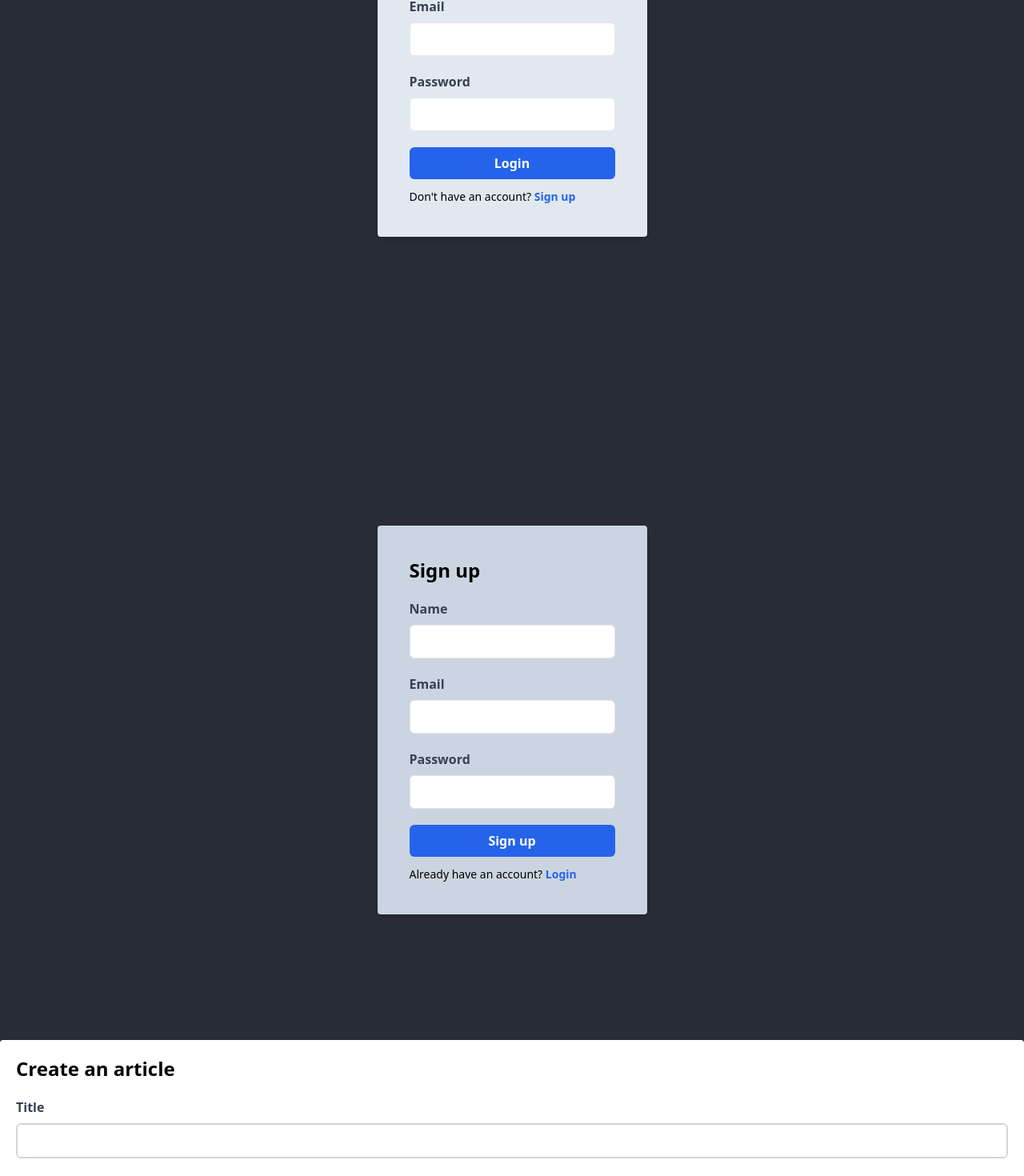
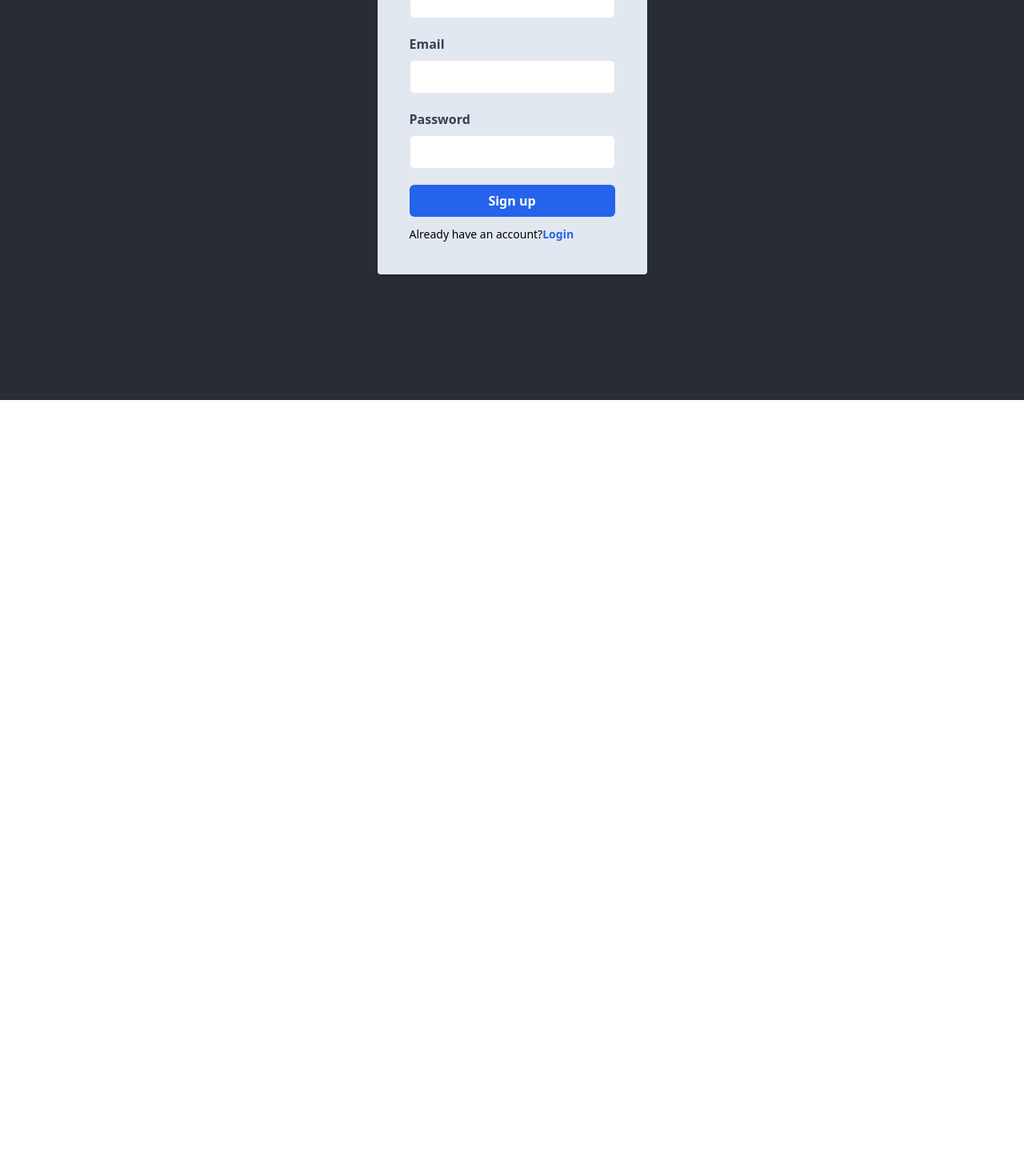
Before and after one commit to i-m-prabhat/Blog-App, a React (Create React App) app: page /signup in a window 1280 px wide. Shown: the part 300-1770 px from the top of the page at 80% size. After the commit the page ends 800 px from the top, so only its background shows below. Built offline with nearby package versions, Linux system fonts and the light colour scheme.

Commit message:
signup functionality added

```diff
--- a/src/App.js
+++ b/src/App.js
@@ -1,4 +1,5 @@
 import React from 'react'
+import { BrowserRouter, Routes, Route } from 'react-router-dom'
 import LoginForm from './components/LoginForm'
 import SignupForm from './components/SignupForm'
 import ArticleForm from './components/ArticleForm'
@@ -11,13 +12,20 @@ const App = () =>
 {
   return (
     <>
-      <LoginForm />
-      <SignupForm />
-      <ArticleForm />
+      <BrowserRouter>
+        <Routes>
+          <Route exact path='/login' element={<LoginForm />} />
+          <Route exact path='/signup' element={<SignupForm />} />
+        </Routes>
+      </BrowserRouter>
+
+      {/* <LoginForm /> */}
+      {/* <SignupForm /> */}
+      {/* <ArticleForm /> */}
       {/* <ArticleList /> */}
       {/* <ArticleView /> */}
       {/* <ArticleCard /> */}
-      <CommentForm />
+      {/* <CommentForm /> */}
     </>
   )
 }
--- /dev/null
+++ b/src/baseUrl.json
@@ -0,0 +1,3 @@
+{
+    "baseurl": "http://localhost:8080"
+}
--- a/src/components/LoginForm.jsx
+++ b/src/components/LoginForm.jsx
@@ -1,21 +1,41 @@
 import React from 'react'
+import { Link, useNavigate } from 'react-router-dom'
 
 const LoginForm = () =>
 {
+    const redirect = useNavigate();
+
+    const handleLogin = () =>
+    {
+        redirect("/signup");
+    }
     return (
         <div className="flex justify-center items-center h-screen">
             <form className="bg-slate-200 p-10 rounded shadow-md">
                 <h2 className="text-2xl font-bold mb-5">Login</h2>
                 <div className="mb-5">
                     <label htmlFor="email" className="block mb-2 font-bold text-gray-700">Email</label>
-                    <input type="email" id="email" className="w-full px-3 py-2 border rounded-md focus:outline-none focus:ring-2 focus:ring-blue-600" />
+                    <input
+                        type="email"
+                        id="email"
+                        required
+                        className="w-full px-3 py-2 border rounded-md focus:outline-none focus:ring-2 focus:ring-blue-600" />
                 </div>
                 <div className="mb-5">
                     <label htmlFor="password" className="block mb-2 font-bold text-gray-700">Password</label>
-                    <input type="password" id="password" className="w-full px-3 py-2 border rounded-md focus:outline-none focus:ring-2 focus:ring-blue-600" />
+                    <input
+                        type="password"
+                        id="password"
+                        required
+                        className="w-full px-3 py-2 border rounded-md focus:outline-none focus:ring-2 focus:ring-blue-600" />
                 </div>
-                <button className="w-full bg-blue-600 text-white font-bold py-2 rounded-md hover:bg-blue-700 transition duration-300">Login</button>
-                <p className="text-sm mt-3">Don't have an account? <a href="#" className="text-blue-600 font-bold hover:underline">Sign up</a></p>
+                <button
+                    className="w-full bg-blue-600 text-white font-bold py-2 rounded-md hover:bg-blue-700 transition duration-300"
+                    onClick={handleLogin}
+                >Login</button>
+                <p className="text-sm mt-3">Don't have an account?
+                    <span className="text-blue-600 font-bold hover:underline"><Link to={"/signup"} >Sign up</Link></span>
+                </p>
             </form>
         </div>
     )
--- a/src/components/SignupForm.jsx
+++ b/src/components/SignupForm.jsx
@@ -1,25 +1,83 @@
-import React from 'react'
+import axios from 'axios';
+import React, { useState } from 'react'
+import { Link, useNavigate } from 'react-router-dom'
+import baseUrl from "../baseUrl.json"
 
 const SignupForm = () =>
 {
+    const [name, setName] = useState("");
+    const [email, setEmail] = useState("");
+    const [password, setPassword] = useState("");
+    const [error, setError] = useState('');
+    const redirect = useNavigate();
+
+    const signup = () =>
+    {
+        axios.post(`${baseUrl.baseurl}/api/signup`, {
+            name, email, password
+        }).then((response) =>
+        {
+            window.alert(`Hey You are Registerd Successfuly. Now you can Login`);
+            setName("");
+            setEmail("");
+            setPassword("")
+            setError("");
+            console.log(response.data.message)
+            redirect("/login");
+        }).catch((error) =>
+        {
+            setError(error.response.data.message);
+        })
+    }
+    const handleSignup = (e) =>
+    {
+        e.preventDefault();
+        signup();
+    }
     return (
         <div className="flex justify-center items-center h-screen">
-            <form className="bg-slate-300 p-10 rounded shadow-md">
+            <form className="bg-slate-200 p-10 rounded shadow-md">
                 <h2 className="text-2xl font-bold mb-5">Sign up</h2>
                 <div className="mb-5">
                     <label htmlFor="name" className="block mb-2 font-bold text-gray-700">Name</label>
-                    <input type="text" id="name" className="w-full px-3 py-2 border rounded-md focus:outline-none focus:ring-2 focus:ring-blue-600" />
+                    <input
+                        type="text"
+                        id="name"
+                        name='name'
+                        onChange={(e) => setName(e.target.value)}
+                        required
+                        className="w-full px-3 py-2 border rounded-md focus:outline-none focus:ring-2 focus:ring-blue-600" />
                 </div>
+                {/* {name} */}
                 <div className="mb-5">
                     <label htmlFor="email" className="block mb-2 font-bold text-gray-700">Email</label>
-                    <input type="email" id="email" className="w-full px-3 py-2 border rounded-md focus:outline-none focus:ring-2 focus:ring-blue-600" />
+                    <input
+                        type="email"
+                        id="email"
+                        name='email'
+                        onChange={(e) => setEmail(e.target.value)}
+                        required
+                        className="w-full px-3 py-2 border rounded-md focus:outline-none focus:ring-2 focus:ring-blue-600" />
                 </div>
+                {/* {email} */}
                 <div className="mb-5">
                     <label htmlFor="password" className="block mb-2 font-bold text-gray-700">Password</label>
-                    <input type="password" id="password" className="w-full px-3 py-2 border rounded-md focus:outline-none focus:ring-2 focus:ring-blue-600" />
+                    <input
+                        type="password"
+                        id="password"
+                        name='password'
+                        onChange={(e) => setPassword(e.target.value)}
+                        required
+                        className="w-full px-3 py-2 border rounded-md focus:outline-none focus:ring-2 focus:ring-blue-600" />
                 </div>
-                <button className="w-full bg-blue-600 text-white font-bold py-2 rounded-md hover:bg-blue-700 transition duration-300">Sign up</button>
-                <p className="text-sm mt-3">Already have an account? <a href="#" className="text-blue-600 font-bold hover:underline">Login</a></p>
+                {/* {password} */}
+                <button
+                    className="w-full bg-blue-600 text-white font-bold py-2 rounded-md hover:bg-blue-700 transition duration-300"
+                    onClick={handleSignup}
+                >Sign up</button>
+                {error && <p className="text-[15px] mt-3 text-red-700 font-bold">{error}</p>}
+                <p className="text-sm mt-3">Already have an account?
+                    <span className="text-blue-600 font-bold hover:underline"><Link to={"/login"} >Login</Link></span></p>
             </form>
         </div>
     )
```
